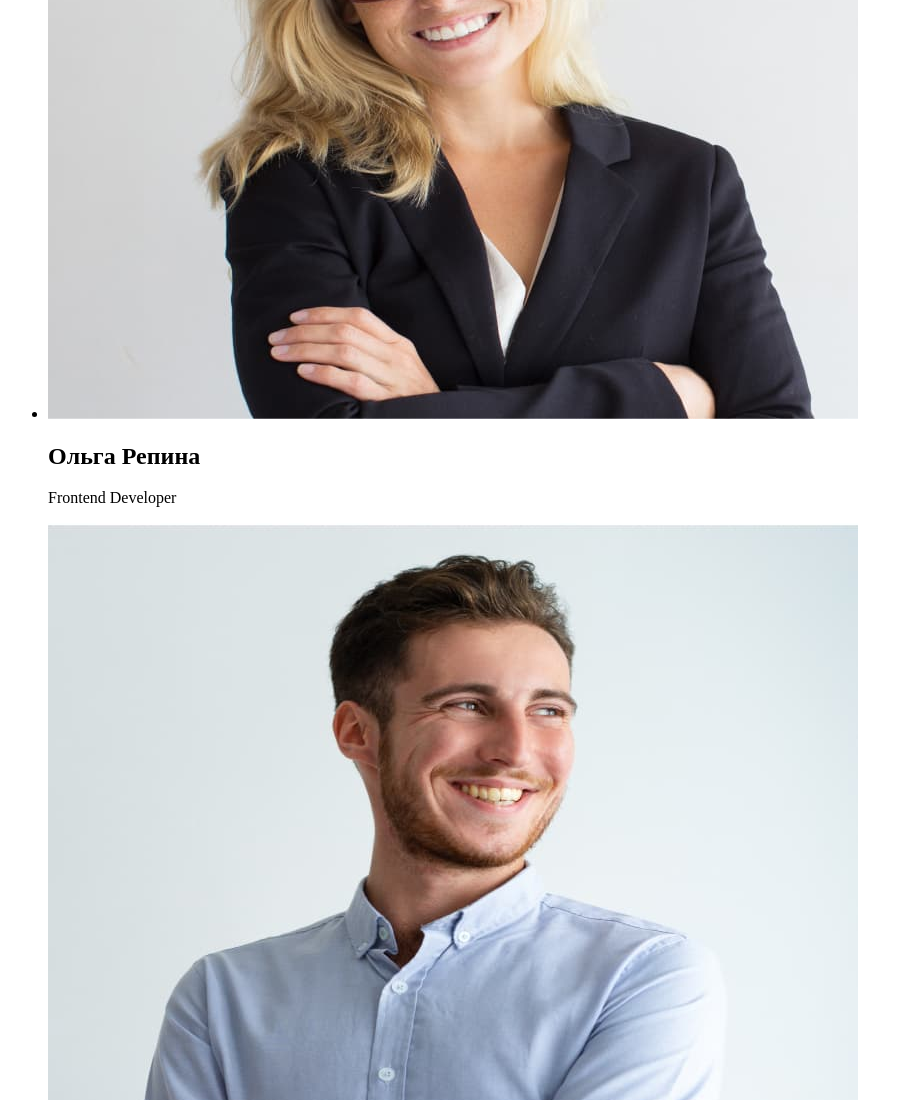
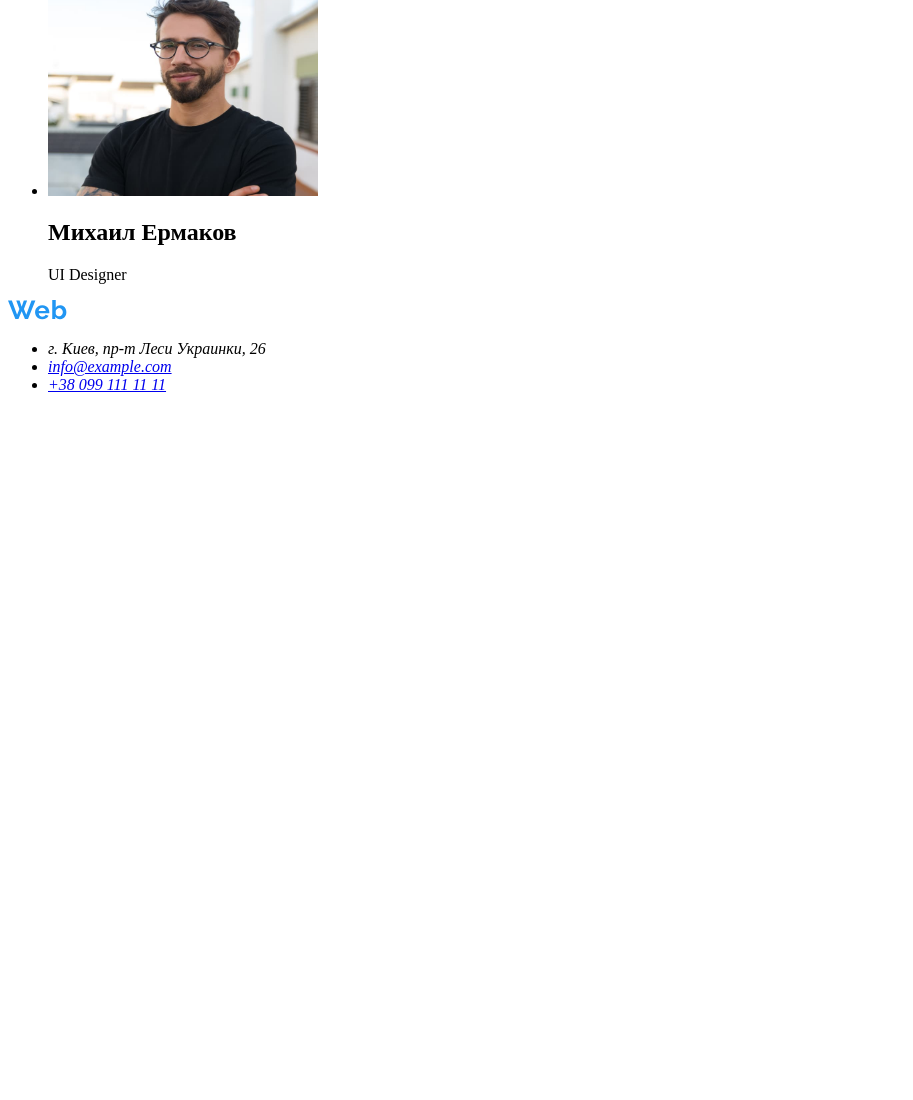
Before and after one commit to VitaliiTieliehin/goit-markup-hw-01, a plain HTML site: page index.html in a window 1280 px wide. Shown: the part 2590-3690 px from the top of the page, without its empty margins (0-913 px from the left). After the commit the page ends 3000 px from the top, so only its background shows below. Drawn offline with Linux system fonts and the light colour scheme.

Commit message:
Добавляет width изображениям

```diff
--- a/index.html
+++ b/index.html
@@ -56,9 +56,9 @@
     <section>
         <h2>Чем мы занимаемся</h2>
         <ul>
-            <li><a href=""><img src="./images/noteboock.jpg" alt="noteboock"></a></li>
-            <li><a href=""><img src="./images/phone.jpg" alt="phone"></a></li>
-            <li><a href=""><img src="./images/tablet.jpg" alt="tablet"></a></li>
+            <li><a href=""><img src="./images/noteboock.jpg" alt="noteboock" width="370"></a></li>
+            <li><a href=""><img src="./images/phone.jpg" alt="phone" width="370"></a></li>
+            <li><a href=""><img src="./images/tablet.jpg" alt="tablet" width="370"></a></li>
         </ul>
     </section>
     <!-- Наша команда -->
@@ -66,26 +66,38 @@
         <h2>Наша команда</h2>
         <ul>
             <li>
-                <img src="./images/team/Igor.jpg" alt="Igor">
+                <img src="./images/team/Igor.jpg" alt="Igor" width="270">
                 <h2>Игорь Демьяненко</h2>
                 <p>Product Designer</p>
             </li>
             <li>
-                <img src="./images/team/Olga.jpg" alt="Olga">
+                <img src="./images/team/Olga.jpg" alt="Olga" width="270">
                 <h2>Ольга Репина</h2>
                 <p>Frontend Developer</p>
             </li>
             <li>
-                <img src="./images/team/Nikolaj.jpg" alt="Nikolaj">
+                <img src="./images/team/Nikolaj.jpg" alt="Nikolaj" width="270">
                 <h2>Николай Тарасов</h2>
                 <p>Marketing</p>
             </li>
             <li>
-                <img src="./images/team/Mihail.jpg" alt="Mihail">
+                <img src="./images/team/Mihail.jpg" alt="Mihail" width="270">
                 <h2>Михаил Ермаков</h2>
                 <p>UI Designer</p>
             </li>
         </ul>
     </section>
+    <!-- Подвал -->
+    <section>
+        <img src="./images/WebStudioF.svg" alt="logo ">
+        <address>
+            <ul>
+                <li>г. Киев, пр-т Леси Украинки, 26</li>
+                <li><a href="mailto:info@example.com">info@example.com</a></li>
+                <li><a href="tel:+380991111111">+38 099 111 11 11</a></li>
+            </ul>
+
+        </address>
+    </section>
 </body>
 </html>
```
